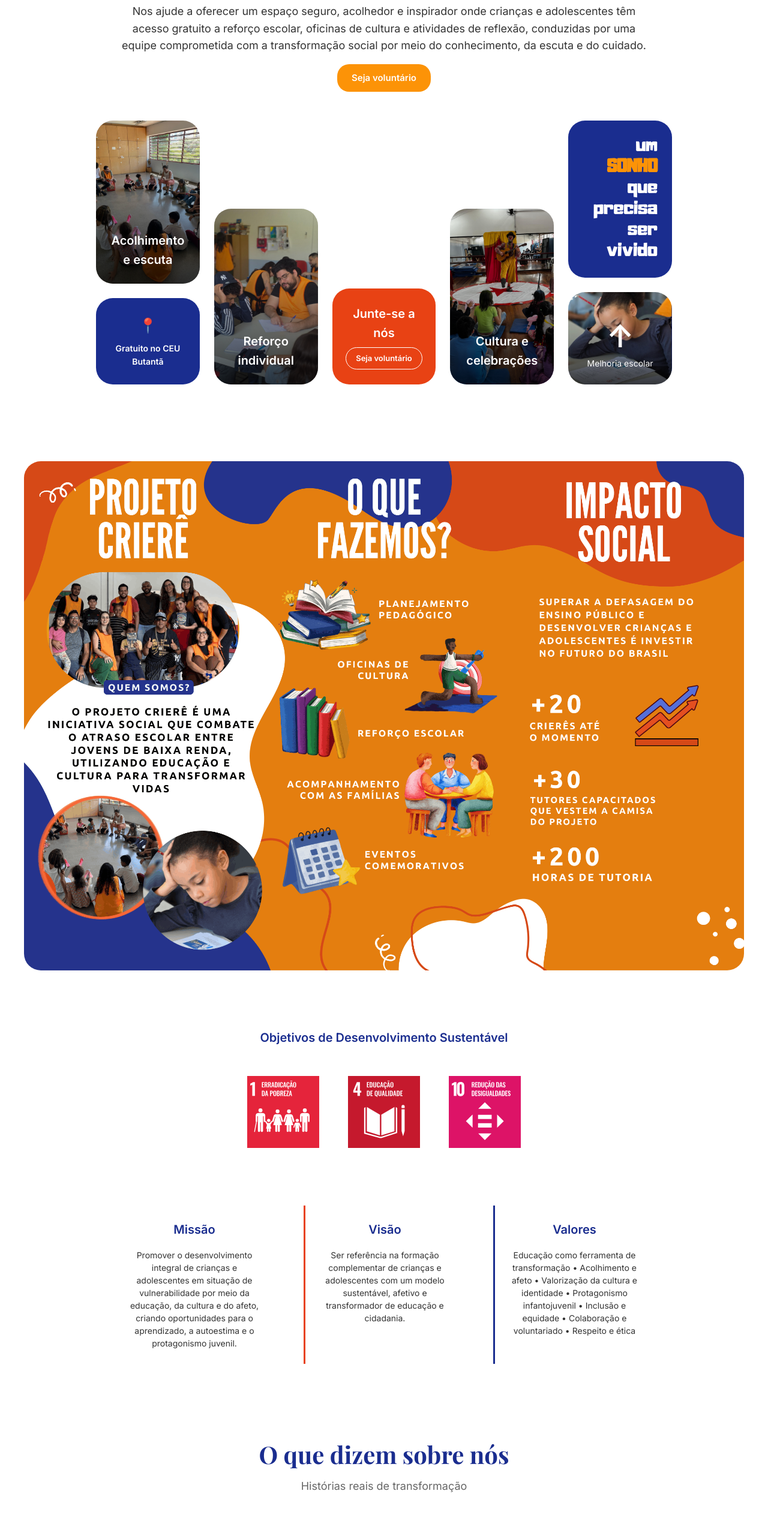
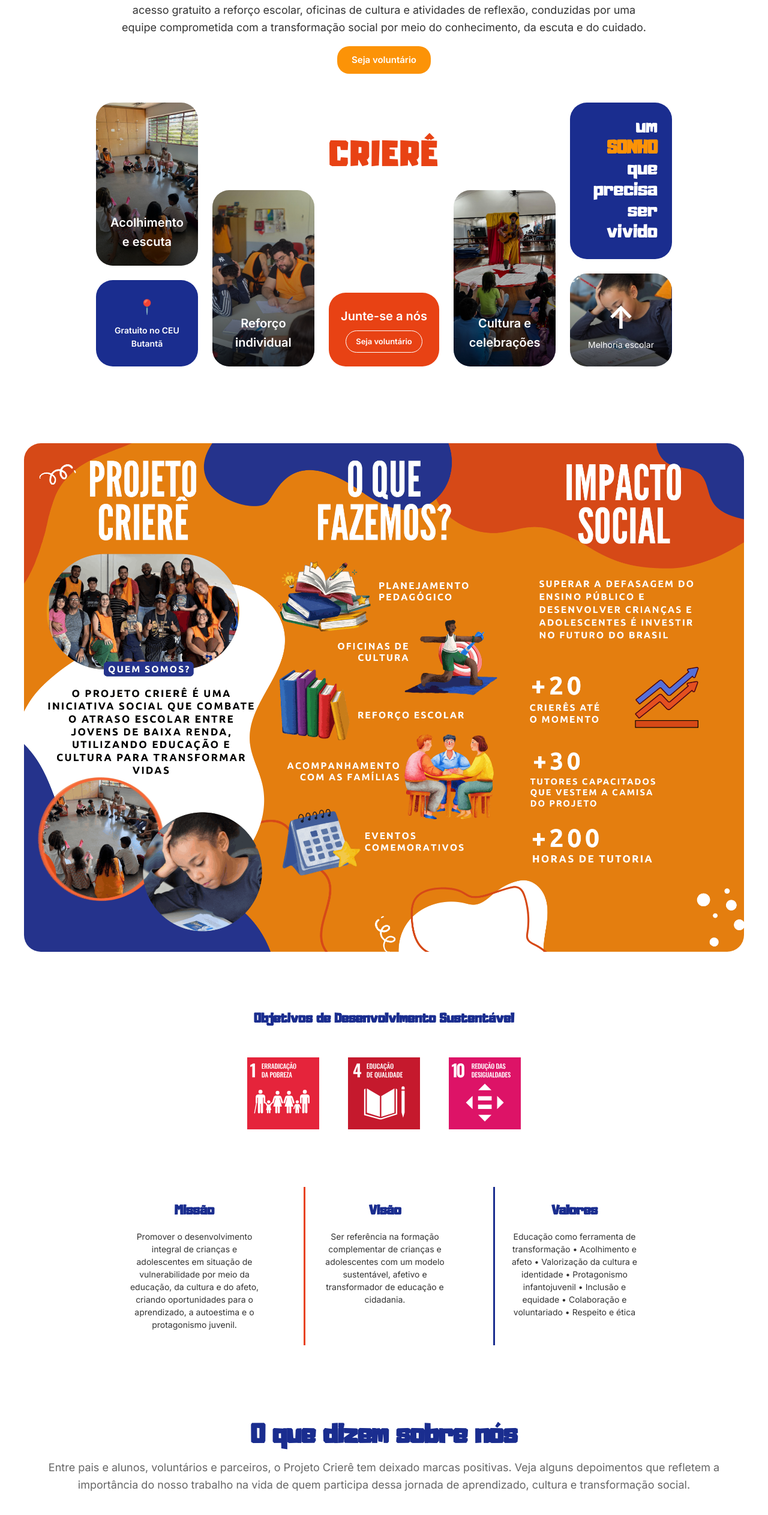
Before and after one commit to defa-dev/criere-next.js, a Next.js app: page / in a window 1280 px wide. Shown: the part 264-2790 px from the top of the page at 60% size. Built offline with nearby package versions, Linux system fonts and the light colour scheme.

Commit message:
feat: v0

```diff
--- a/src/app/page.tsx
+++ b/src/app/page.tsx
@@ -74,10 +74,6 @@ export default function Home() {
             flexDirection: 'column',
             justifyContent: 'center'
           }}>
-            {/* Eyebrow */}
-            <p className="text-eyebrow" style={{ marginBottom: 'var(--space-sm)', fontFamily: 'var(--font-adumu)' }}>
-              Projeto Crierê
-            </p>
 
             {/* H1 */}
             <h1 className="text-display" style={{
@@ -145,7 +141,16 @@ export default function Home() {
 
             {/* Coluna 3 - só card no fundo */}
             <div style={{ flex: 1, display: 'flex', flexDirection: 'column', gap: 'var(--space-md)' }}>
-              <div style={{ flex: 2 }}></div>
+              <div style={{ flex: 2, display: 'flex', alignItems: 'center', justifyContent: 'center', paddingBottom: '60%' }}>
+                <span style={{
+                  fontFamily: 'var(--font-adumu)',
+                  fontSize: 'clamp(32px, 4vw, 52px)',
+                  fontWeight: '700',
+                  color: 'var(--color-accent)',
+                  letterSpacing: '0.08em',
+                  userSelect: 'none',
+                }}>CRIERÊ</span>
+              </div>
               <BentoCard flex={1} cor="var(--color-accent)" padding="var(--space-sm)">
                 <h3 style={{ fontFamily: 'var(--font-body)', fontSize: 'var(--text-h4)', fontWeight: '700', color: '#ffffff', marginBottom: 'var(--space-xs)', marginTop: 0 }}>
                   Junte-se a nós
@@ -226,7 +231,7 @@ export default function Home() {
         <div className="container">
           <div style={{ textAlign: 'center' }}>
             <h3 style={{
-              fontFamily: 'var(--font-body)',
+              fontFamily: 'var(--font-adumu)',
               fontSize: 'var(--text-h4)',
               fontWeight: '600',
               marginBottom: 'var(--space-lg)',
@@ -335,7 +340,7 @@ export default function Home() {
               padding: 'var(--space-md)'
             }}>
               <h3 style={{
-                fontFamily: 'var(--font-body)',
+                fontFamily: 'var(--font-adumu)',
                 fontSize: 'var(--text-h4)',
                 fontWeight: '600',
                 marginBottom: 'var(--space-sm)',
@@ -361,7 +366,7 @@ export default function Home() {
               borderLeft: '3px solid var(--color-accent)'
             }}>
               <h3 style={{
-                fontFamily: 'var(--font-body)',
+                fontFamily: 'var(--font-adumu)',
                 fontSize: 'var(--text-h4)',
                 fontWeight: '600',
                 marginBottom: 'var(--space-sm)',
@@ -387,7 +392,7 @@ export default function Home() {
               borderLeft: '3px solid var(--color-trust)'
             }}>
               <h3 style={{
-                fontFamily: 'var(--font-body)',
+                fontFamily: 'var(--font-adumu)',
                 fontSize: 'var(--text-h4)',
                 fontWeight: '600',
                 marginBottom: 'var(--space-sm)',
@@ -413,11 +418,11 @@ export default function Home() {
       <section className="section">
         <div className="container">
           <div style={{ textAlign: 'center', marginBottom: 'var(--space-lg)' }}>
-            <h2 className="text-h2" style={{ marginBottom: 'var(--space-sm)' }}>
+            <h2 className="text-h2" style={{ marginBottom: 'var(--space-sm)', fontFamily: 'var(--font-adumu)' }}>
               O que dizem sobre nós
             </h2>
             <p className="text-body" style={{ color: 'var(--color-text-secondary)' }}>
-              Histórias reais de transformação
+              Entre pais e alunos, voluntários e parceiros, o Projeto Crierê tem deixado marcas positivas. Veja alguns depoimentos que refletem a importância do nosso trabalho na vida de quem participa dessa jornada de aprendizado, cultura e transformação social.
             </p>
           </div>
 
```
